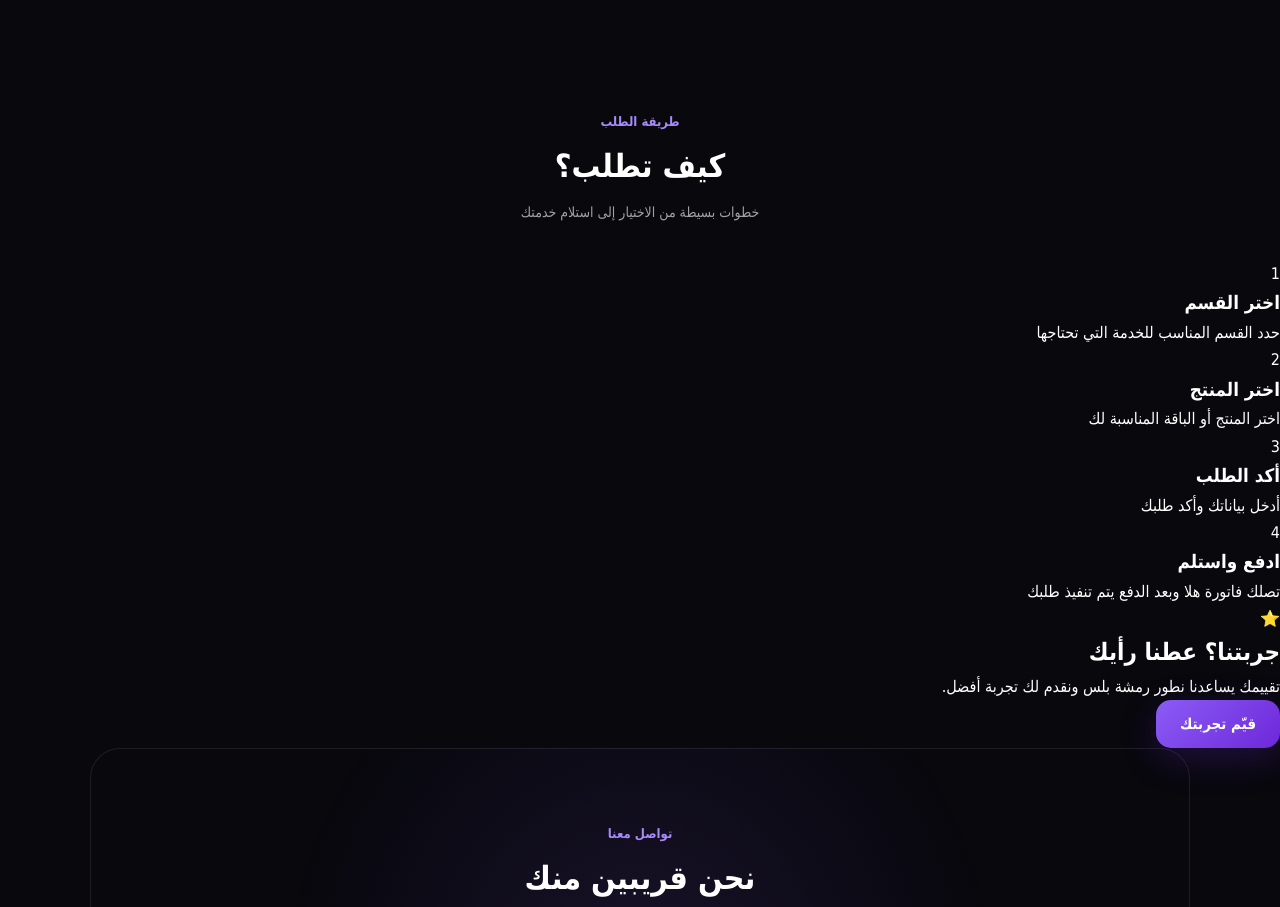
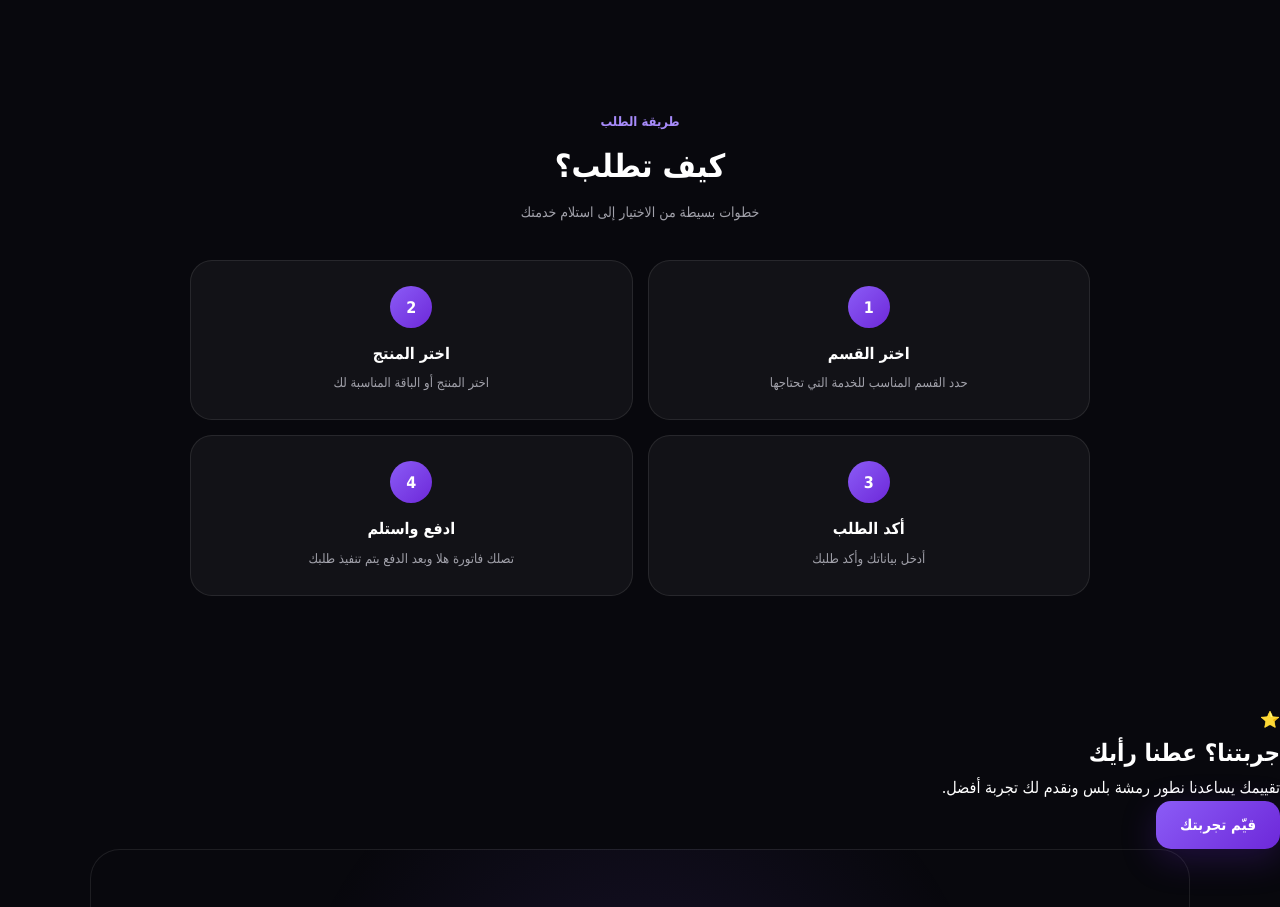
Before and after one commit to ramshapus/ramsha-plus-app-, a plain HTML site: page index.html in a window 1280 px wide. Shown: the part 1761-2668 px from the top of the page. Drawn offline with Linux system fonts and the light colour scheme.

Commit message:
Update style.css

```diff
--- a/css/style.css
+++ b/css/style.css
@@ -1318,3 +1318,108 @@ img {
 
   background: var(--purple);
 }
+/* =====================================================
+   طريقة الطلب - ترتيب التطبيق
+===================================================== */
+
+.steps-section {
+  width: min(1100px, 92%);
+  margin: 0 auto 110px;
+  text-align: center;
+}
+
+.steps-section .section-heading {
+  text-align: center;
+  width: 100%;
+}
+
+.steps-grid {
+  width: 100%;
+  max-width: 900px;
+  margin: 35px auto 0;
+
+  display: grid;
+  grid-template-columns: repeat(2, minmax(0, 1fr));
+
+  gap: 15px;
+}
+
+.step-card {
+  text-align: center;
+
+  display: flex;
+  flex-direction: column;
+  align-items: center;
+  justify-content: center;
+
+  padding: 25px;
+
+  background: var(--card);
+
+  border: 1px solid var(--border);
+
+  border-radius: var(--radius);
+
+  min-height: 160px;
+
+  transition: 0.25s;
+}
+
+.step-card:hover {
+  transform: translateY(-4px);
+
+  background: var(--card-hover);
+
+  border-color:
+    rgba(139, 92, 246, 0.3);
+}
+
+.step-card > span {
+  width: 42px;
+  height: 42px;
+
+  display: flex;
+  align-items: center;
+  justify-content: center;
+
+  margin-bottom: 12px;
+
+  border-radius: 50%;
+
+  color: white;
+
+  background:
+    linear-gradient(
+      135deg,
+      var(--purple),
+      var(--purple-dark)
+    );
+
+  font-weight: 900;
+}
+
+.step-card h3 {
+  font-size: 16px;
+  margin-bottom: 5px;
+}
+
+.step-card p {
+  color: var(--text-soft);
+  font-size: 13px;
+}
+
+
+/* الجوال */
+
+@media (max-width: 600px) {
+
+  .steps-grid {
+    grid-template-columns: 1fr;
+
+    max-width: 420px;
+
+    margin-left: auto;
+    margin-right: auto;
+  }
+
+}
```
